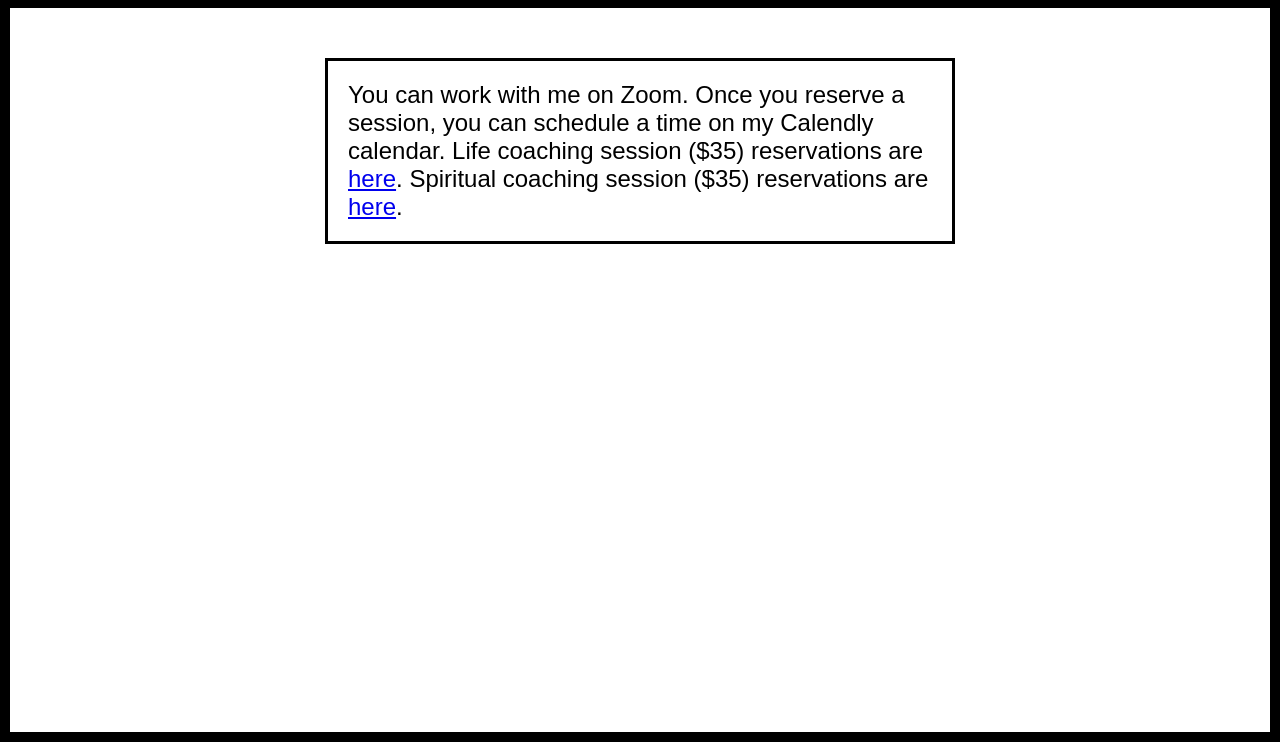
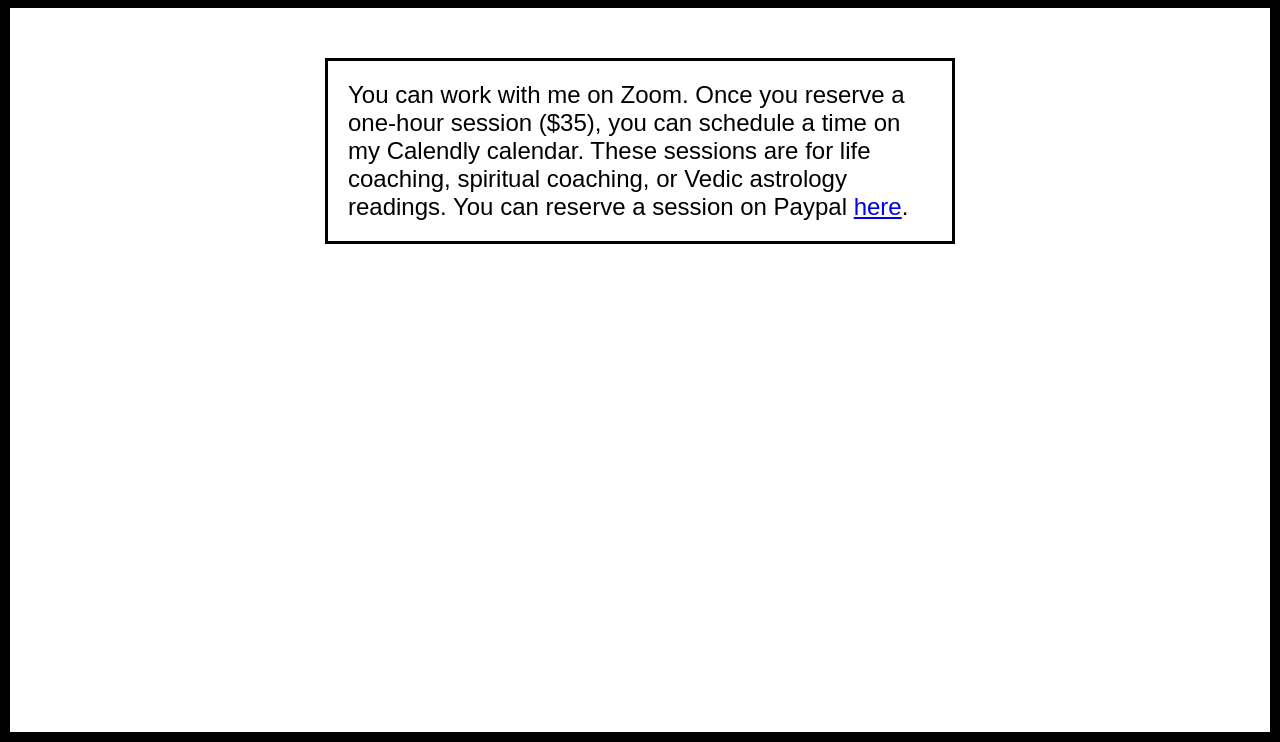
Before and after one commit to robertdavis864/robertdavis864.github.io, a plain HTML site: page services.html in a window 1280 px wide. Shown: the part 58-800 px from the top of the page. Drawn offline with Linux system fonts and the light colour scheme.

Commit message:
Update services.html

```diff
--- a/services.html
+++ b/services.html
@@ -17,7 +17,7 @@
         </ul>
     </nav>
     <div class="container">
-        <p>You can work with me on Zoom. Once you reserve a session, you can schedule a time on my Calendly calendar. Life coaching session ($35) reservations are <a href="https://www.paypal.com/ncp/payment/SFDVTFVTYBR9U" target="_blank">here</a>. Spiritual coaching session ($35) reservations are <a href="https://www.paypal.com/ncp/payment/EALYJH2UP67KY" target="_blank">here</a>.</p>
+        <p>You can work with me on Zoom. Once you reserve a one-hour session ($35), you can schedule a time on my Calendly calendar. These sessions are for life coaching, spiritual coaching, or Vedic astrology readings. You can reserve a session on Paypal <a href="https://www.paypal.com/ncp/payment/SFDVTFVTYBR9U" target="_blank">here</a>.</p>
     </div>
 </body>
 </html>
```
